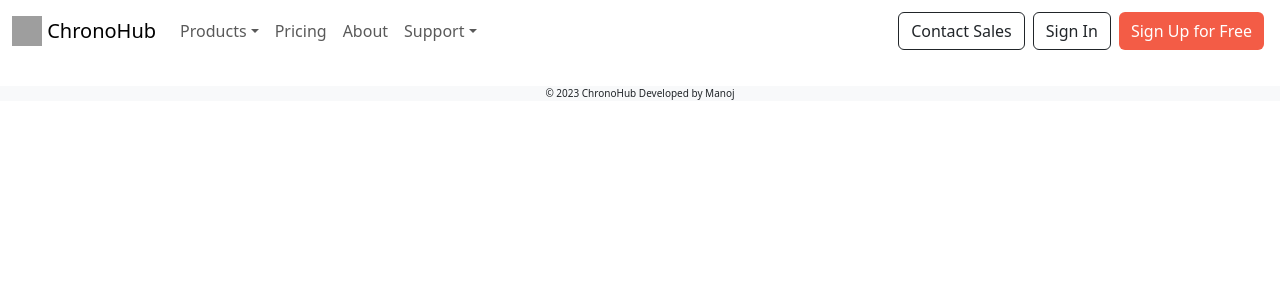
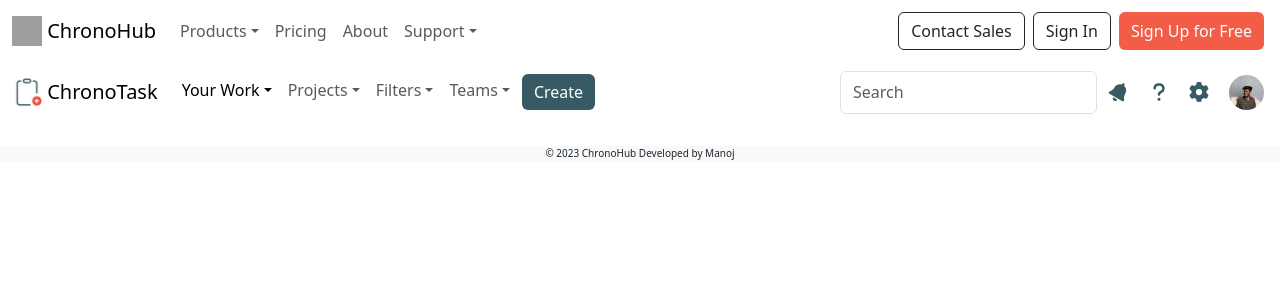
Before and after one commit to manoj93604/ChronoHub, a React (Create React App) app: page /ChronoHub/chronotask/your-work in a window 1280 px wide. Shown: the top 300 px of the page. Built offline with nearby package versions, Linux system fonts and the light colour scheme; grey boxes are pictures that could not be loaded.

Commit message:
ChromeTask Header and dashboard body

```diff
--- a/package.json
+++ b/package.json
@@ -4,6 +4,8 @@
   "version": "0.1.0",
   "private": false,
   "dependencies": {
+    "@fortawesome/free-solid-svg-icons": "^6.4.2",
+    "@fortawesome/react-fontawesome": "^0.2.0",
     "@testing-library/jest-dom": "^5.17.0",
     "@testing-library/react": "^13.4.0",
     "@testing-library/user-event": "^13.5.0",
--- /dev/null
+++ b/src/Components/CtaskHeader.jsx
@@ -0,0 +1,142 @@
+import React from 'react';
+import { useLocation } from "react-router-dom";
+import Container from 'react-bootstrap/Container';
+import Nav from 'react-bootstrap/Nav';
+import Navbar from 'react-bootstrap/Navbar';
+import NavDropdown from 'react-bootstrap/NavDropdown';
+import Button from 'react-bootstrap/Button';
+import Form from 'react-bootstrap/Form';
+import Image from 'react-bootstrap/Image';
+import 'bootstrap/dist/css/bootstrap.min.css';
+import ChronoTask from '../Assets/images/ChronoTask.png';
+import ProfilePhoto from '../Assets/images/profile.jpg';
+import { FontAwesomeIcon } from "@fortawesome/react-fontawesome";
+import { faQuestion, faBell, faGear } from "@fortawesome/free-solid-svg-icons";
+
+const Header = () => {
+
+  const location = useLocation();
+
+  const welcome = location.pathname === "/";
+  const isSignUp = location.pathname === "/signup";
+  const isSignIn = location.pathname === "/signin";
+  if (isSignUp || isSignIn || welcome) {
+    return null;
+  }
+
+
+  return (
+    <Navbar
+      collapseOnSelect
+      expand="lg"
+      style={{ backgroundColor: "#FFFFFF" }}
+      data-bs-theme="light"
+    >
+      <Container fluid>
+        <Navbar.Brand href="#home">
+          <img
+            alt=""
+            src={ChronoTask}
+            width="30"
+            height="30"
+            className="d-inline-block align-top"
+          />{" "}
+          ChronoTask
+        </Navbar.Brand>
+        <Navbar.Toggle aria-controls="responsive-navbar-nav" />
+        <Navbar.Collapse id="responsive-navbar-nav">
+          <Nav className="me-auto">
+            <NavDropdown title="Your Work" id="collapsible-nav-dropdown" active>
+              <NavDropdown.Item href="#action/3.1">
+                Assigned to me
+              </NavDropdown.Item>
+              <NavDropdown.Item href="#action/3.2">
+                Daily Report
+              </NavDropdown.Item>
+              <NavDropdown.Item href="#action/3.3">
+                Weekly Report
+              </NavDropdown.Item>
+              <NavDropdown.Divider />
+              <NavDropdown.Item href="#action/3.4">View All</NavDropdown.Item>
+            </NavDropdown>
+
+            <NavDropdown title="Projects" id="collapsible-nav-dropdown">
+            <p style={{marginLeft: '15px', fontSize: '12px', marginBottom: '10px', marginTop: '10px', fontWeight: 'bolder'}}>RECENT</p>
+              <NavDropdown.Item href="#action/3.1">
+                Account Management System
+              </NavDropdown.Item>
+              <NavDropdown.Item href="#action/3.2">
+                Learning Management System
+              </NavDropdown.Item>
+              <NavDropdown.Item href="#action/3.3">
+                Freshers Tasks
+              </NavDropdown.Item>
+              <NavDropdown.Divider />
+              <NavDropdown.Item href="#action/3.4">View All</NavDropdown.Item>
+              <NavDropdown.Item href="#action/3.4">Create Project</NavDropdown.Item>
+            </NavDropdown>
+
+            <NavDropdown title="Filters" id="collapsible-nav-dropdown">
+              <NavDropdown.Item href="#action/3.1">
+                View Completed
+              </NavDropdown.Item>
+              <NavDropdown.Item href="#action/3.2">
+                View Pending
+              </NavDropdown.Item>
+              <NavDropdown.Item href="#action/3.3">
+                View On Progress
+              </NavDropdown.Item>
+              <NavDropdown.Divider />
+              <NavDropdown.Item href="#action/3.4">View all issue</NavDropdown.Item>
+            </NavDropdown>
+
+            <NavDropdown title="Teams" id="collapsible-nav-dropdown">
+            <p style={{marginLeft: '15px', fontSize: '12px', marginBottom: '10px', marginTop: '10px', fontWeight: 'bolder'}}>YOUR COLLABORATORS</p>
+              <NavDropdown.Item href="#action/3.1">
+                Account Management System
+              </NavDropdown.Item>
+              <NavDropdown.Item href="#action/3.2">
+                Learning Management System
+              </NavDropdown.Item>
+              <NavDropdown.Item href="#action/3.3">
+                Freshers Tasks
+              </NavDropdown.Item>
+              <NavDropdown.Divider />
+              <NavDropdown.Item href="#action/3.4">View All</NavDropdown.Item>
+              <NavDropdown.Item href="#action/3.4">Create Project</NavDropdown.Item>
+            </NavDropdown>
+
+            <Button style={{ backgroundColor: "#385a64", border: 0 }} className='m-1'>
+              Create
+            </Button>
+
+          </Nav>
+          <Nav>
+          <Form className="d-flex">
+            <Form.Control
+              type="search"
+              placeholder="Search"
+              className="me-2"
+              aria-label="Search"
+            />
+          </Form>
+
+          <div className="d-flex align-items-center justify-content-center m-1">
+                <FontAwesomeIcon  icon={faBell}  style={{transform: 'rotate(30deg)', color: '#385a64', width: '20px', height: '20px', marginRight: '20px'}}/>
+
+
+                <FontAwesomeIcon  icon={faQuestion} style={{color: '#385a64', width: '20px', height: '20px', marginRight: '20px'}}/>
+
+
+                <FontAwesomeIcon  icon={faGear} style={{color: '#385a64', width: '20px', height: '20px', marginRight: '20px'}}/>
+
+                <Image src={ProfilePhoto} roundedCircle style={{width: '35px', height: '35px', cursor: 'pointer'}}/>
+            </div>
+          </Nav>
+        </Navbar.Collapse>
+      </Container>
+    </Navbar>
+  );
+}
+
+export default Header;
--- a/src/Components/Header.jsx
+++ b/src/Components/Header.jsx
@@ -14,7 +14,8 @@ const Header = () => {
 
   const isSignUp = location.pathname === "/signup";
   const isSignIn = location.pathname === "/signin";
-  if (isSignUp || isSignIn) {
+  const CtaskDashboard = location.pathname === "/chronotask/your-work";
+  if (isSignUp || isSignIn || CtaskDashboard) {
     return null;
   }
 
@@ -24,6 +25,10 @@ const Header = () => {
 
   const navigateSignIn = () => {
     navigate("/signin");
+  };
+
+  const navigateToChronoTask = () => {
+    navigate("/chronotask/your-work");
   };
 
   return (
@@ -48,17 +53,17 @@ const Header = () => {
         <Navbar.Collapse id="responsive-navbar-nav">
           <Nav className="me-auto">
             <NavDropdown title="Products" id="collapsible-nav-dropdown">
-              <NavDropdown.Item href="#action/3.1">
+              <NavDropdown.Item  onClick={navigateToChronoTask}>
                 ChronoTasks
               </NavDropdown.Item>
-              <NavDropdown.Item href="#action/3.2">
+              <NavDropdown.Item >
                 ChronoTrack
               </NavDropdown.Item>
-              <NavDropdown.Item href="#action/3.3">
+              <NavDropdown.Item >
                 ChronoConnect
               </NavDropdown.Item>
               <NavDropdown.Divider />
-              <NavDropdown.Item href="#action/3.4">View All</NavDropdown.Item>
+              <NavDropdown.Item >View All</NavDropdown.Item>
             </NavDropdown>
             <Nav.Link href="#pricing">Pricing</Nav.Link>
             <Nav.Link href="#pricing">About</Nav.Link>
--- /dev/null
+++ b/src/Pages/CtaskDashboard.jsx
@@ -0,0 +1,15 @@
+import React from 'react';
+import Container from 'react-bootstrap/Container';
+import '../Assets/css/Welcome.css'
+
+
+const Welcome = () => {
+
+  return (
+    <Container fluid>
+
+    </Container>
+  );
+}
+
+export default Welcome;
--- a/src/Routers/Route.jsx
+++ b/src/Routers/Route.jsx
@@ -5,17 +5,21 @@ import SignUp from "../Pages/SignUp";
 import Header from "../Components/Header";
 import Footer from "../Components/Footer";
 import SignIn from "../Pages/SignIn";
+import CtaskHeader from "../Components/CtaskHeader";
+import CtaskDashboard from "../Pages/CtaskDashboard";
 
 
 const Home = () => {
   return (
     <>
-      <BrowserRouter basename="ChronoHub">
+      <BrowserRouter>
           <Header />
+          <CtaskHeader />
           <Routes>
             <Route path="/" element={<Welcome />} />
             <Route path="/signup" element={<SignUp />} />
             <Route path="/signin" element={<SignIn />} />
+            <Route path="/chronotask/your-work" element={<CtaskDashboard />} />
           </Routes>
           <Footer />
       </BrowserRouter>
```
Also changed, not shown: src/Assets/images/profile.jpg (added), 1 other file (tests, documents, lock files or other folders).
